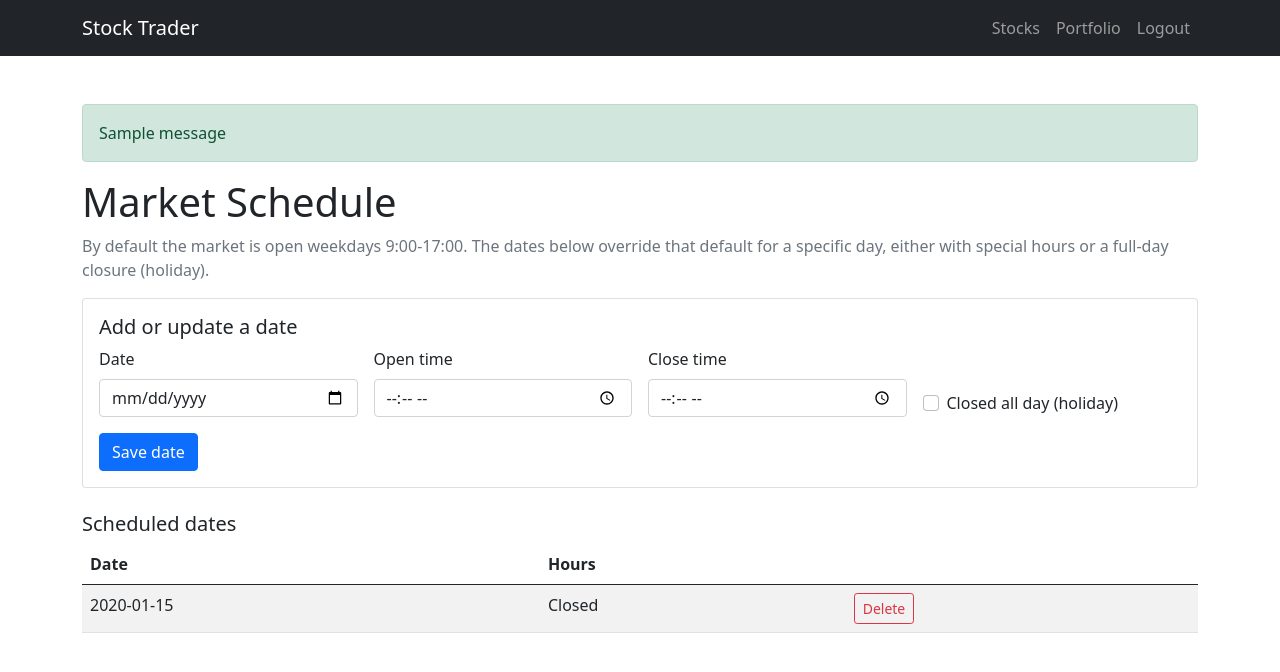
After one commit to izsmith1/401-Project, a Flask app: page /admin/schedule in a window 1280 px wide. The commit adds this page. Shown: the top 672 px of the page. Run offline with Flask 3, Linux system fonts and the light colour scheme; a user stored in the database is signed in; tables that the repository leaves empty hold one stand-in row (values such as "Sample post"); one stand-in notice (Sample message) is shown; parts of the project's set-up code (start-up, migrations or seed data) failed here and were passed over.

Commit message:
market hours and schedule

```diff
--- a/app.py
+++ b/app.py
@@ -1,9 +1,9 @@
 import sys, random
-from flask import Flask, render_template, redirect, url_for, flash, request, jsonify
+from flask import Flask, render_template, redirect, url_for, flash, request, jsonify, abort
 from flask_sqlalchemy import SQLAlchemy
 from flask_login import LoginManager, UserMixin, login_user, logout_user, login_required, current_user
 from flask_bcrypt import Bcrypt
-from datetime import datetime, timezone, timedelta
+from datetime import datetime, timezone, timedelta, time, date
 from decimal import Decimal  # use Decimal for money, floats cause rounding errors
 
 
@@ -146,6 +146,28 @@ def log_event(user_id, event_type, description):
         EventLog(user_id=user_id, event_type=event_type, description=description)
     )
 
+# Default market window used when no per-date override row exists.
+DEFAULT_OPEN = time(9, 0)
+DEFAULT_CLOSE = time(17, 0)
+DEFAULT_TRADING_WEEKDAYS = {0, 1, 2, 3, 4}  # Mon-Fri
+
+def is_market_open():
+    # Plain server-local time, no timezone machinery (student-project style).
+    now = datetime.now()
+    today = now.date()
+
+    # A per-date row (holiday or special hours) overrides the weekly default.
+    override = MarketSchedule.query.filter_by(schedule_date=today).first()
+    if override is not None:
+        if override.is_closed or override.open_time is None or override.close_time is None:
+            return False
+        return override.open_time <= now.time() < override.close_time
+
+    # No override: fall back to the default weekday window.
+    if now.weekday() not in DEFAULT_TRADING_WEEKDAYS:
+        return False
+    return DEFAULT_OPEN <= now.time() < DEFAULT_CLOSE
+
 # User loader - required by Flask-Login
 @login_manager.user_loader
 def load_user(user_id):
@@ -224,7 +246,7 @@ def portfolio():
 @app.route("/stocks")
 @login_required
 def stocks():
-    return render_template("stocks.html", stocks=Stock.query.all())
+    return render_template("stocks.html", stocks=Stock.query.all(), market_open=is_market_open())
 
 
 # How many recent prices to send for the graph
@@ -294,6 +316,11 @@ MAX_TICK_CHANGE = 0.01
 def tick(stock_id):
     # Lock the stock row so two viewers ticking at the same moment can't both move it
     stock = Stock.query.with_for_update().get_or_404(stock_id)
+
+    # Market closed: don't move the price or add a PriceHistory row, just return current stats
+    if not is_market_open():
+        return jsonify(build_stats(stock))
+
     last = (
         PriceHistory.query.filter_by(stock_id=stock.id)
         .order_by(PriceHistory.timestamp.desc())
@@ -339,6 +366,11 @@ def buy_preview(stock_id):
 @app.route("/buy/<int:stock_id>", methods=["POST"])
 @login_required
 def buy(stock_id):
+    # Market closed: reject the order and change nothing
+    if not is_market_open():
+        flash("The market is closed", "error")
+        return redirect(url_for("stocks"))
+
     quantity = request.form.get("quantity", type=int)
 
     # Validate input
@@ -452,6 +484,11 @@ def sell_preview(stock_id):
 @app.route("/sell/<int:stock_id>", methods=["POST"])
 @login_required
 def sell(stock_id):
+    # Market closed: reject the order and change nothing
+    if not is_market_open():
+        flash("The market is closed", "error")
+        return redirect(url_for("portfolio"))
+
     quantity = request.form.get("quantity", type=int)
 
     # Validate input
@@ -509,6 +546,88 @@ def sell(stock_id):
     return redirect(url_for("portfolio"))
 
 
+# ADMIN - Manage per-date market schedule overrides (special hours and holidays)
+@app.route("/admin/schedule", methods=["GET", "POST"])
+@login_required
+def admin_schedule():
+    if not current_user.is_admin:
+        abort(403)
+
+    if request.method == "POST":
+        # Parse the target date
+        try:
+            schedule_date = datetime.strptime(
+                request.form.get("schedule_date", ""), "%Y-%m-%d"
+            ).date()
+        except ValueError:
+            flash("Enter a valid date", "error")
+            return redirect(url_for("admin_schedule"))
+
+        is_closed = request.form.get("is_closed") == "on"
+        open_time = None
+        close_time = None
+
+        # Open dates need both times, and close must be later than open
+        if not is_closed:
+            try:
+                open_time = datetime.strptime(
+                    request.form.get("open_time", ""), "%H:%M"
+                ).time()
+                close_time = datetime.strptime(
+                    request.form.get("close_time", ""), "%H:%M"
+                ).time()
+            except ValueError:
+                flash("Enter valid open and close times", "error")
+                return redirect(url_for("admin_schedule"))
+
+            if close_time <= open_time:
+                flash("Close time must be later than open time", "error")
+                return redirect(url_for("admin_schedule"))
+
+        # Upsert the row for that date (update existing or create new)
+        row = MarketSchedule.query.filter_by(schedule_date=schedule_date).first()
+        if row is None:
+            row = MarketSchedule(schedule_date=schedule_date)
+            db.session.add(row)
+        row.open_time = open_time
+        row.close_time = close_time
+        row.is_closed = is_closed
+        row.updated_by = current_user.admin.id if current_user.admin else None
+
+        try:
+            db.session.commit()
+            flash("Schedule saved", "success")
+        except Exception:
+            db.session.rollback()
+            flash("Could not save the schedule, please try again", "error")
+
+        return redirect(url_for("admin_schedule"))
+
+    return render_template(
+        "admin_schedule.html",
+        schedules=MarketSchedule.query.order_by(MarketSchedule.schedule_date).all(),
+    )
+
+
+# ADMIN - Remove a per-date schedule override (falls back to the default window)
+@app.route("/admin/schedule/<int:id>/delete", methods=["POST"])
+@login_required
+def admin_delete_schedule(id):
+    if not current_user.is_admin:
+        abort(403)
+
+    row = MarketSchedule.query.get_or_404(id)
+    db.session.delete(row)
+    try:
+        db.session.commit()
+        flash("Schedule entry removed", "success")
+    except Exception:
+        db.session.rollback()
+        flash("Could not remove the entry, please try again", "error")
+
+    return redirect(url_for("admin_schedule"))
+
+
 if __name__ == "__main__":
     if "--init-db" in sys.argv:
         init_db()
--- /dev/null
+++ b/templates/admin_schedule.html
@@ -0,0 +1,111 @@
+<!DOCTYPE html>
+<html lang="en">
+<head>
+    <meta charset="UTF-8">
+    <title>Market Schedule</title>
+    <link href="https://cdn.jsdelivr.net/npm/bootstrap@5.0.2/dist/css/bootstrap.min.css" rel="stylesheet" integrity="sha384-EVSTQN3/azprG1Anm3QDgpJLIm9Nao0Yz1ztcQTwFspd3yD65VohhpuuCOmLASjC" crossorigin="anonymous">
+</head>
+<body>
+    <nav class="navbar navbar-expand-lg navbar-dark bg-dark">
+        <div class="container">
+            <a class="navbar-brand" href="{{ url_for('index') }}">Stock Trader</a>
+            <button class="navbar-toggler" type="button" data-bs-toggle="collapse" data-bs-target="#mainNav">
+                <span class="navbar-toggler-icon"></span>
+            </button>
+            <div class="collapse navbar-collapse" id="mainNav">
+                <ul class="navbar-nav ms-auto">
+                    {% if current_user.is_authenticated %}
+                    <li class="nav-item"><a class="nav-link" href="{{ url_for('stocks') }}">Stocks</a></li>
+                    <li class="nav-item"><a class="nav-link" href="{{ url_for('portfolio') }}">Portfolio</a></li>
+                    <li class="nav-item"><a class="nav-link" href="{{ url_for('logout') }}">Logout</a></li>
+                    {% else %}
+                    <li class="nav-item"><a class="nav-link" href="{{ url_for('login') }}">Login</a></li>
+                    <li class="nav-item"><a class="nav-link" href="{{ url_for('register') }}">Create account</a></li>
+                    {% endif %}
+                </ul>
+            </div>
+        </div>
+    </nav>
+
+    <div class="container mt-5">
+        {% with messages = get_flashed_messages(with_categories=true) %}
+        {% if messages %}
+        {% for category, message in messages %}
+        <div class="alert alert-{{ 'danger' if category == 'error' else category }}">{{ message }}</div>
+        {% endfor %}
+        {% endif %}
+        {% endwith %}
+
+        <h1>Market Schedule</h1>
+        <p class="text-muted">
+            By default the market is open weekdays 9:00-17:00. The dates below override that
+            default for a specific day, either with special hours or a full-day closure (holiday).
+        </p>
+
+        <div class="card mb-4">
+            <div class="card-body">
+                <h2 class="card-title h5">Add or update a date</h2>
+                <form method="POST" action="{{ url_for('admin_schedule') }}">
+                    <div class="row g-3 align-items-end">
+                        <div class="col-md-3">
+                            <label class="form-label" for="schedule_date">Date</label>
+                            <input type="date" class="form-control" id="schedule_date" name="schedule_date" required>
+                        </div>
+                        <div class="col-md-3">
+                            <label class="form-label" for="open_time">Open time</label>
+                            <input type="time" class="form-control" id="open_time" name="open_time">
+                        </div>
+                        <div class="col-md-3">
+                            <label class="form-label" for="close_time">Close time</label>
+                            <input type="time" class="form-control" id="close_time" name="close_time">
+                        </div>
+                        <div class="col-md-3">
+                            <div class="form-check">
+                                <input class="form-check-input" type="checkbox" id="is_closed" name="is_closed">
+                                <label class="form-check-label" for="is_closed">Closed all day (holiday)</label>
+                            </div>
+                        </div>
+                    </div>
+                    <button type="submit" class="btn btn-primary mt-3">Save date</button>
+                </form>
+            </div>
+        </div>
+
+        <h2 class="h5">Scheduled dates</h2>
+        <table class="table table-striped">
+            <thead>
+                <tr>
+                    <th>Date</th>
+                    <th>Hours</th>
+                    <th></th>
+                </tr>
+            </thead>
+            <tbody>
+                {% for s in schedules %}
+                <tr>
+                    <td>{{ s.schedule_date }}</td>
+                    <td>
+                        {% if s.is_closed %}
+                            Closed
+                        {% else %}
+                            {{ s.open_time.strftime('%H:%M') }}-{{ s.close_time.strftime('%H:%M') }}
+                        {% endif %}
+                    </td>
+                    <td>
+                        <form method="POST" action="{{ url_for('admin_delete_schedule', id=s.id) }}">
+                            <button type="submit" class="btn btn-sm btn-outline-danger">Delete</button>
+                        </form>
+                    </td>
+                </tr>
+                {% else %}
+                <tr>
+                    <td colspan="3" class="text-muted">No date overrides yet. The default weekday window applies.</td>
+                </tr>
+                {% endfor %}
+            </tbody>
+        </table>
+    </div>
+
+    <script src="https://cdn.jsdelivr.net/npm/bootstrap@5.0.2/dist/js/bootstrap.bundle.min.js" integrity="sha384-MrcW6ZMFYlzcLA8Nl+NtUVF0sA7MsXsP1UyJoMp4YLEuNSfAP+JcXn/tWtIaxVXM" crossorigin="anonymous"></script>
+</body>
+</html>
--- a/templates/stocks.html
+++ b/templates/stocks.html
@@ -15,6 +15,9 @@
         {% endfor %}
         {% endif %}
         {% endwith %}
+        {% if not market_open %}
+        <div class="alert alert-warning">The market is currently closed. Trading is disabled until it reopens.</div>
+        {% endif %}
         {% if stocks %}
         <table class="table table-hover align-middle">
             <thead>
```
